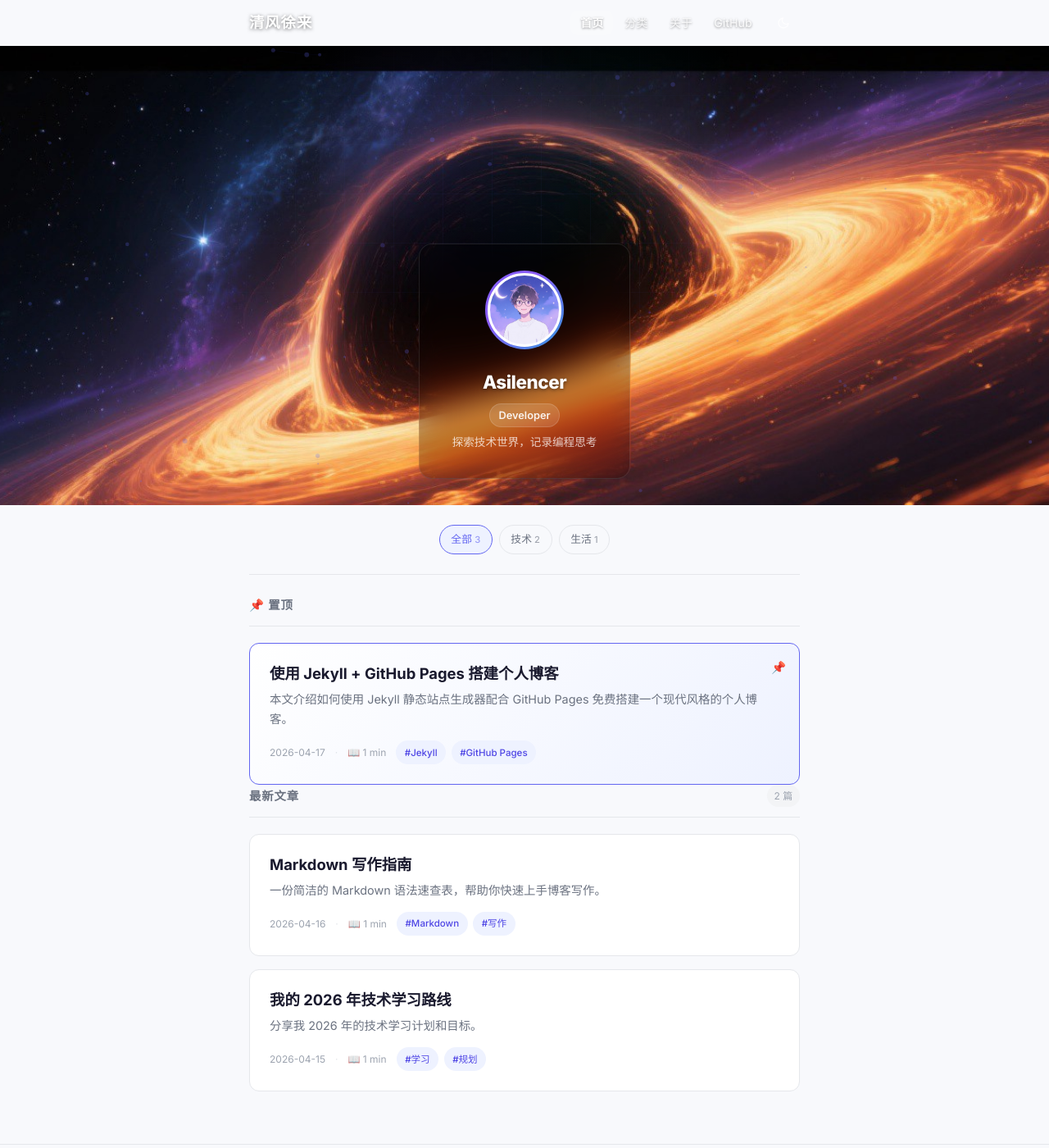
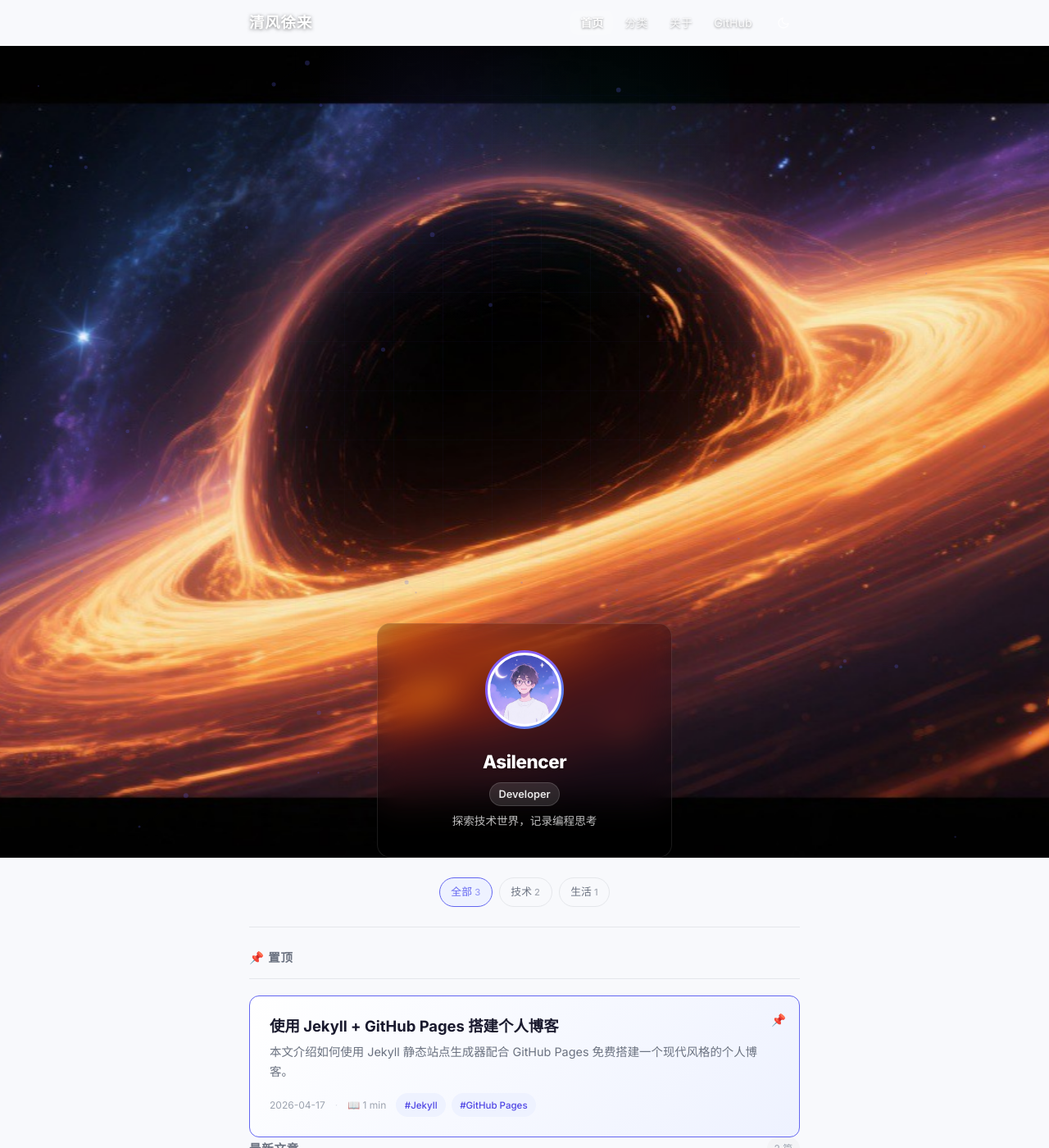
Before and after one commit to Asilencer/asilencer.github.io, a Jekyll site: the page built from index.html, in a window 1280 px wide and 1400 px high. Shown: the whole window at 82% size. Built offline with Jekyll 4.4.1, drawn with Linux system fonts in a browser that asks for light colours.

Commit message:
Fix: push profile card to bottom of hero using padding-top

```diff
--- a/assets/css/style.css
+++ b/assets/css/style.css
@@ -342,10 +342,11 @@ img { max-width: 100%; height: auto; }
   position: relative;
   z-index: 3;
   text-align: center;
-  display: flex;
-  align-items: flex-end;
-  min-height: 560px;
-  padding-bottom: 2rem;
+  padding-top: 55%;
+}
+
+.profile-card {
+  margin: 0 auto;
 }
 
 /* Profile Card */
```
